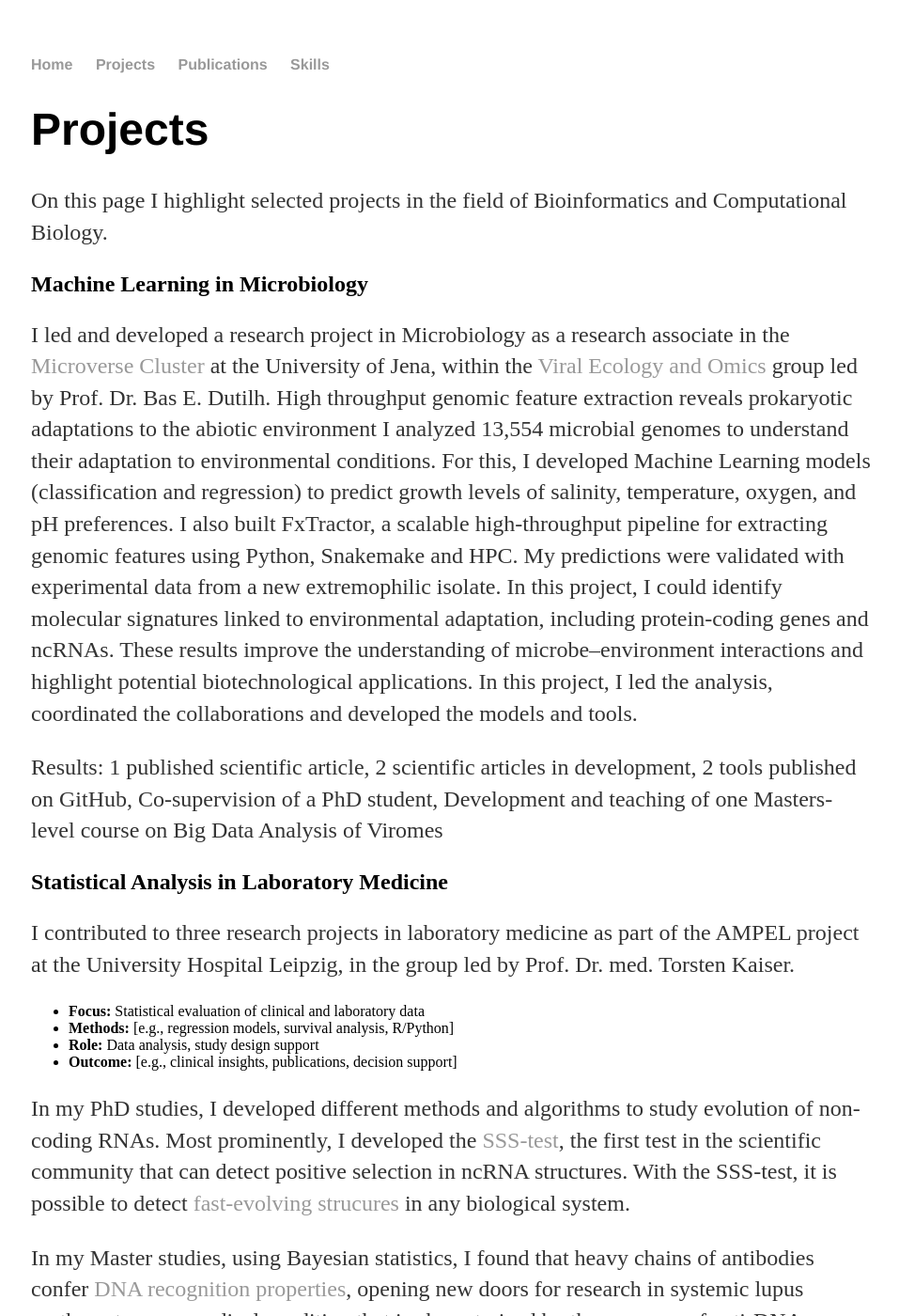
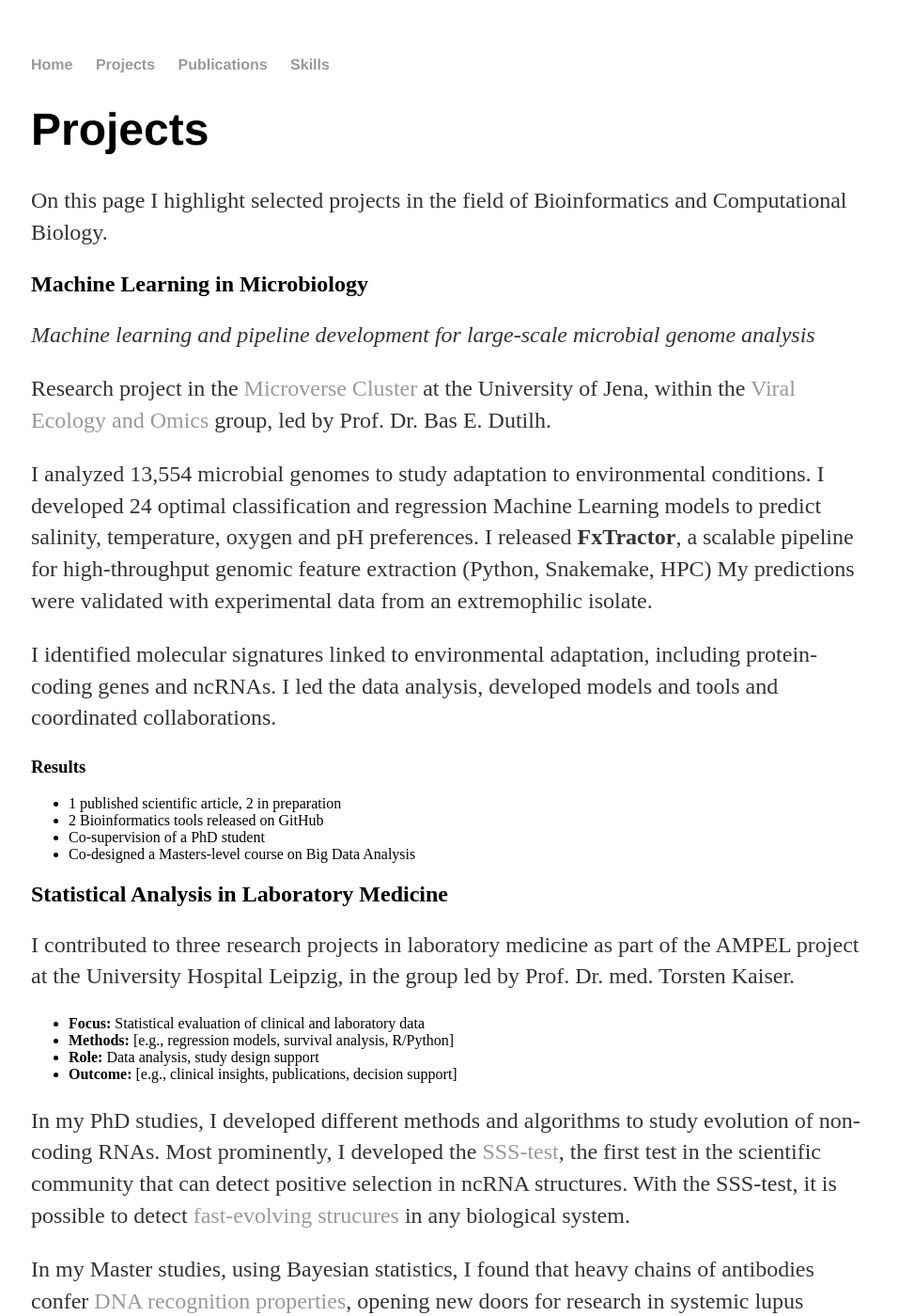
Before and after one commit to waltercostamb/waltercostamb.github.io, a Jekyll site: the page built from about/index.html, in a window 1280 px wide and 1400 px high. Shown: the whole window at 94% size, without its empty margins (159-1116 px from the left). Built offline with Jekyll 4.4.1, drawn with Linux system fonts in a browser that asks for light colours.

Commit message:
Update index.html

```diff
--- a/about/index.html
+++ b/about/index.html
@@ -6,27 +6,35 @@ title: Projects
 	<h1>Projects</h1>
 	<p>On this page I highlight selected projects in the field of Bioinformatics and Computational Biology.</p>
 
-	<h2>Machine Learning in Microbiology</h2>
-	<p>
-	I led and developed a research project in Microbiology as a research associate in the
-	<a href="https://www.microverse-cluster.de/en/">Microverse Cluster</a> at the University of Jena,
-	within the <a href="https://www.bio.uni-jena.de/en/veo">Viral Ecology and Omics</a> group led by Prof. Dr. Bas E. Dutilh.
+<h2>Machine Learning in Microbiology</h2>
+<p><em>Machine learning and pipeline development for large-scale microbial genome analysis</em></p>
 
-	High throughput genomic feature extraction reveals prokaryotic adaptations to the abiotic environment
+<p>
+Research project in the
+<a href="https://www.microverse-cluster.de/en/">Microverse Cluster</a> at the University of Jena,
+within the <a href="https://www.bio.uni-jena.de/en/veo">Viral Ecology and Omics</a> group, led by
+Prof. Dr. Bas E. Dutilh.
+</p>
 
-	I analyzed 13,554 microbial genomes to understand their adaptation to environmental conditions. For this, I developed
-	Machine Learning models (classification and regression) to predict growth levels of salinity, temperature, oxygen, and pH preferences. I also built FxTractor,
-	a scalable high-throughput pipeline for extracting genomic features using Python, Snakemake and HPC. My predictions were validated
-	with experimental data from a new extremophilic isolate. In this project, I could identify molecular signatures linked to
-	environmental adaptation, including protein-coding genes and ncRNAs. These results improve the understanding of microbe–environment
-	interactions and highlight potential biotechnological applications. In this project, I led the analysis, coordinated the collaborations and
-	developed the models and tools.
-	</p>
+<p>
+I analyzed 13,554 microbial genomes to study adaptation to environmental conditions. I developed 24 optimal classification and regression
+Machine Learning models to predict salinity, temperature, oxygen and pH preferences. I released <strong>FxTractor</strong>, a scalable pipeline
+for high-throughput genomic feature extraction (Python, Snakemake, HPC) My predictions were validated with experimental data from an extremophilic isolate.
+</p>
 
-	<p>
-	Results: 1 published scientific article, 2 scientific articles in development, 2 tools published on GitHub, Co-supervision of a PhD student,
-		Development and teaching of one Masters-level course on Big Data Analysis of Viromes
-	</p>
+<p>
+I identified molecular signatures linked to environmental adaptation, including protein-coding genes and ncRNAs.
+I led the data analysis, developed models and tools and coordinated collaborations.
+</p>
+
+<h3>Results</h3>
+
+<ul>
+<li>1 published scientific article, 2 in preparation</li>
+<li>2 Bioinformatics tools released on GitHub</li>
+<li>Co-supervision of a PhD student</li>
+<li>Co-designed a Masters-level course on Big Data Analysis</li>
+</ul>
 
 	<h2>Statistical Analysis in Laboratory Medicine</h2>
 	<p>
```
